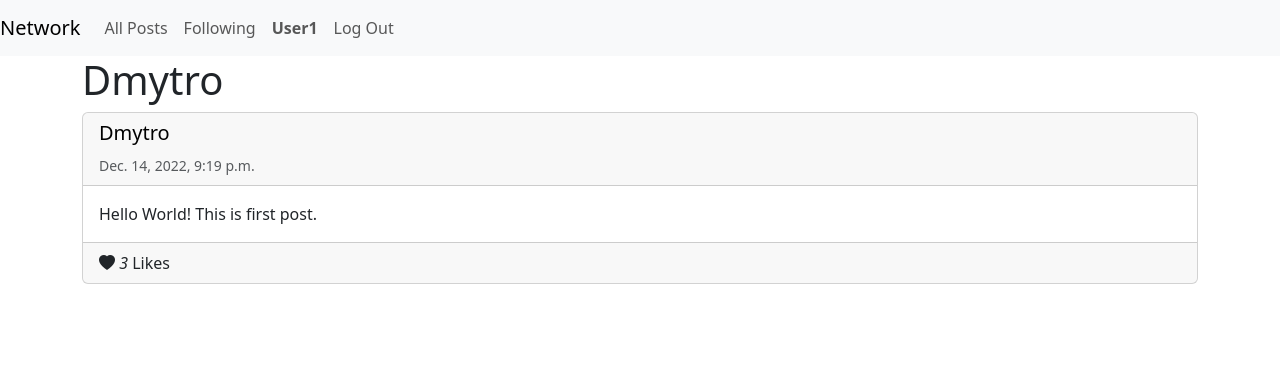
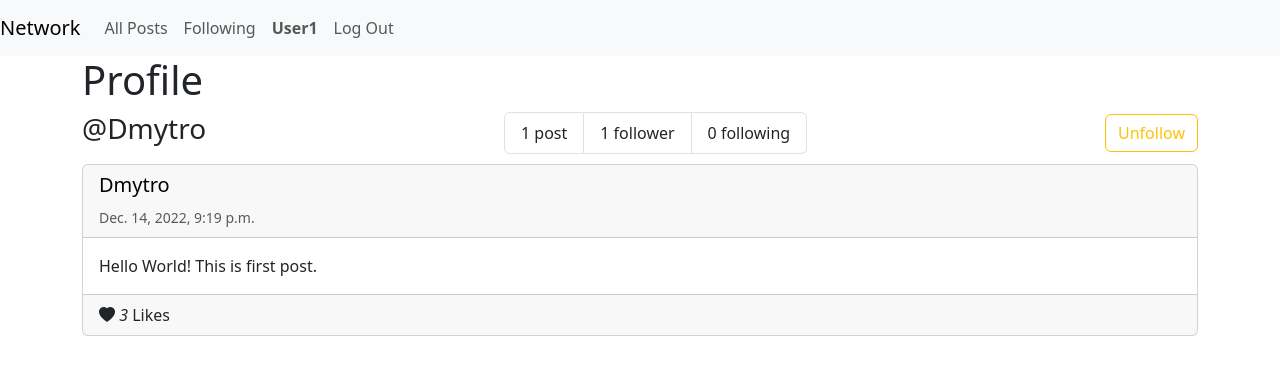
Before and after one commit to Dymirt/cs50web, a Django app: a page that uses project-4/network/templates/network/post_list.html in a window 1280 px wide. Shown: the top 375 px of the page. Run offline with Django 3.2, Linux system fonts and the light colour scheme; a user stored in the database is signed in; data comes from the database, SQL or seed files in the repository; both versions use the stored data as it was after the commit.

Commit message:
Adding following feature
Signed-off-by: Dymirt <kolidadmytro@gmail.com>

```diff
--- a/project-4/network/static/network/index.js
+++ b/project-4/network/static/network/index.js
@@ -14,20 +14,47 @@ function getCookie(name) {
     return cookieValue;
 }
 
-async function put_like(post_id) {
+async function like(post_id) {
    var heart = document.getElementById(`like-button-${post_id}`)
-    if ("bi-heart" in heart.classList) {
+    if (heart.classList.contains("bi-heart")) {
     heart.classList.toggle("bi-heart");
     heart.classList.toggle("bi-heart-fill");
     } else {
     heart.classList.toggle("bi-heart-fill");
     heart.classList.toggle("bi-heart");
-    }
+    };
 
-    const response = await fetch(`/post/${post_id}/put_like`, {
+    const response = await fetch(`/post/${post_id}/like`, {
         method: 'PUT',
         headers: { "X-CSRFToken": getCookie('csrftoken') }
     });
     const likes = await response.json();
     heart.innerHTML = ` ${likes.likes}`;
 }
+
+async function follow(username) {
+    var follow_button = document.getElementById('follow')
+    var followers_count = document.getElementById('followers_count')
+
+
+    if (follow_button.classList.contains("btn-outline-info")) {
+        follow_button.classList.toggle("btn-outline-info");
+        follow_button.classList.toggle("btn-outline-warning");
+        follow_button.innerHTML = "Unfollow";
+    } else {
+        follow_button.classList.toggle("btn-outline-warning");
+        follow_button.classList.toggle("btn-outline-info");
+        follow_button.innerHTML = "Follow";
+    }
+
+    console.log(follow_button.innerHTML);
+
+    const response = await fetch(`/profile/${username}/follow`, {
+        method: 'PUT',
+        headers: { "X-CSRFToken": getCookie('csrftoken') }
+    });
+    const json = await response.json();
+    followers_count.innerHTML = `${json.followers}`;
+
+
+}
--- a/project-4/network/static/network/styles.css
+++ b/project-4/network/static/network/styles.css
@@ -5,3 +5,6 @@
     text-decoration: none;
     color: initial;
 }
+#profile {
+margin-bottom: 10px;
+}
--- a/project-4/network/templates/network/partials/post.html
+++ b/project-4/network/templates/network/partials/post.html
@@ -15,7 +15,7 @@
                   {% else %}
                      class="bi bi-heart"
                   {% endif %}
-                    onclick='put_like({{ post.id }})'>
+                    onclick='like({{ post.id }})'>
                       {{ likes }}
                   </i>
                   Like{{ likes|pluralize }}
--- /dev/null
+++ b/project-4/network/templates/network/partials/profile.html
@@ -0,0 +1,36 @@
+<div id='profile' class="row row-cols-auto justify-content-between">
+    <div class="col">
+        <h3>@{{ profile.username }} </h3>
+    </div>
+    <div class="col align-self-center">
+        <ul class="list-group list-group-horizontal">
+            <li class="list-group-item">
+                {{ profile.posts.count }} post{{ profile.posts.count|pluralize }}
+            </li>
+            <li class="list-group-item">
+                <span id=followers_count>{{ profile.subscribers.count }}</span>
+                 follower{{ profile.subscribers.count|pluralize }}
+            </li>
+            <li class="list-group-item">
+                {{ profile.influencers.count }} following
+            </li>
+        </ul>
+    </div>
+    <div class="col align-self-center">
+        {% if user.is_authenticated %}
+            {% if user != profile %}
+                {% if user in profile.subscribers.all %}
+                    <button id="follow"
+                            type="button"
+                            onclick="follow('{{ profile.username }}')"
+                            class="btn btn-outline-warning">Unfollow</button>
+                {% else %}
+                    <button id="follow"
+                            type="button"
+                            onclick="follow('{{ profile.username }}')"
+                            class="btn btn-outline-info">Follow</button>
+                {% endif %}
+            {% endif %}
+        {% endif %}
+    </div>
+</div>
--- a/project-4/network/templates/network/post_list.html
+++ b/project-4/network/templates/network/post_list.html
@@ -1,8 +1,14 @@
 {% extends "network/layout.html" %}
 
 {% block body %}
-<h1>{{ title }}</h1>
-    {% for post in object_list %}
-        {% include 'network/partials/post.html' %}
-    {% endfor %}
+<h1>{{ title }} </h1>
+
+{% if 'profile' in request.path %}
+    {% include 'network/partials/profile.html' %}
+{% endif %}
+
+{% for post in object_list %}
+    {% include 'network/partials/post.html' %}
+{% endfor %}
+
 {% endblock %}
--- a/project-4/network/urls.py
+++ b/project-4/network/urls.py
@@ -1,5 +1,6 @@
 
 from django.urls import path
+from django.contrib.auth.decorators import login_required
 
 from . import views
 
@@ -8,7 +9,9 @@ urlpatterns = [
     path("login", views.login_view, name="login"),
     path("logout", views.logout_view, name="logout"),
     path("register", views.register, name="register"),
-    path("post/<int:post_id>/put_like", views.put_like),
-    path('following', views.FollowingPostsListView.as_view(), name='following'),
+    path('following', login_required(views.FollowingPostsListView.as_view()), name='following'),
     path('profile/<str:user_name>', views.UserPostsListView.as_view(), name='profile'),
+    # Fatch calls
+    path("post/<int:post_id>/like", login_required(views.like)),
+    path('profile/<str:user_name>/follow', login_required(views.follow)),
 ]
--- a/project-4/network/views.py
+++ b/project-4/network/views.py
@@ -91,9 +91,11 @@ class FollowingPostsListView(PostsListView):
 
 
 class UserPostsListView(PostsListView):
+    title = "Profile"
+
     def get_context_data(self, **kwargs):
         context = super().get_context_data(**kwargs)
-        context["title"] = User.objects.get(username=self.kwargs['user_name'])
+        context["profile"] = User.objects.get(username=self.kwargs['user_name'])
         return context
 
     def get_queryset(self):
@@ -101,15 +103,29 @@ class UserPostsListView(PostsListView):
         return queryset
 
 
-def put_like(request, post_id):
+def like(request, post_id):
     if request.method == "PUT":
         if request.user.is_authenticated:
             post = Post.objects.get(pk=post_id)
-            if request.user in post.liked.all():
+            if request.user not in post.liked.all():
+                post.liked.add(request.user)
+            else:
                 post.liked.remove(request.user)
-            else:
-                post.liked.add(request.user)
             post.save()
             return JsonResponse({"likes": len(post.liked.all())})
         return HttpResponseForbidden
     return HttpResponseBadRequest
+
+
+def follow(request, user_name):
+    if request.method == "PUT":
+        if request.user.is_authenticated:
+            influencer = User.objects.get(username=user_name)
+            if influencer not in request.user.influencers.all():
+                request.user.influencers.add(influencer)
+            else:
+                request.user.influencers.remove(influencer)
+            request.user.save()
+            return JsonResponse({"followers": len(influencer.subscribers.all())})
+        return HttpResponseForbidden
+    return HttpResponseBadRequest
```
Also changed, not shown: project-4/TODO.md (+8 -11 lines), project-4/db.sqlite3.
